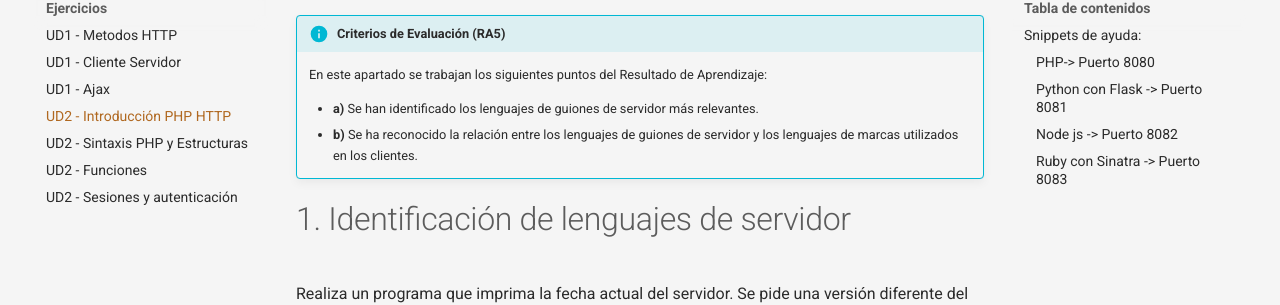
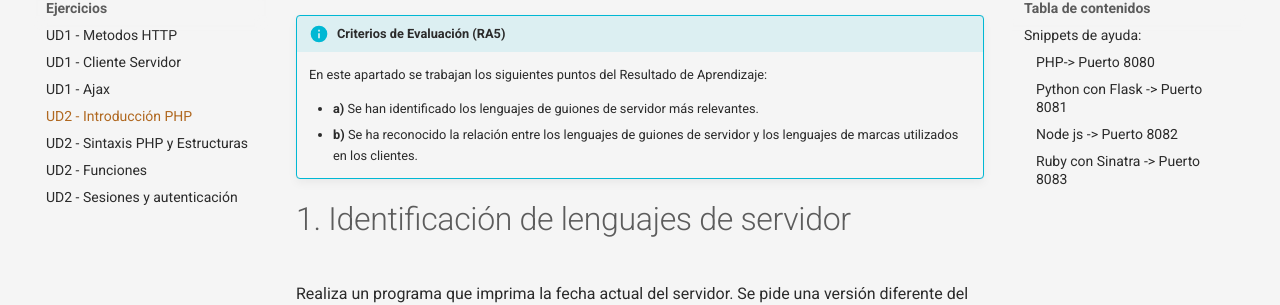
Before and after one commit to Fahueso/implantacionWebASIR, an MkDocs documentation site: the page built from docs/ejercicios/ud02/introduccion.md, in a window 1280 px wide. Shown: the part 153-458 px from the top of the page. Built offline with MkDocs 1.6.1 and Material for MkDocs 9.7.7, drawn with Linux system fonts in a browser that asks for light colours; comment, search, counter and statistics services are not loaded.

Commit message:
Titulo ejercicio

```diff
--- a/mkdocs.yml
+++ b/mkdocs.yml
@@ -15,7 +15,7 @@ nav:
     - UD1 - Metodos HTTP: ejercicios/ud01/metodos.md
     - UD1 - Cliente Servidor: ejercicios/ud01/python.md
     - UD1 - Ajax: ejercicios/ud01/ajax.md
-    - UD2 - Introducción PHP HTTP: ejercicios/ud02/introduccion.md
+    - UD2 - Introducción PHP: ejercicios/ud02/introduccion.md
     - UD2 - Sintaxis PHP y Estructuras: ejercicios/ud02/sintaxis.md
     - UD2 - Funciones: ejercicios/ud02/funciones.md
     - UD2 - Sesiones y autenticación: ejercicios/ud02/avanzado.md
```
